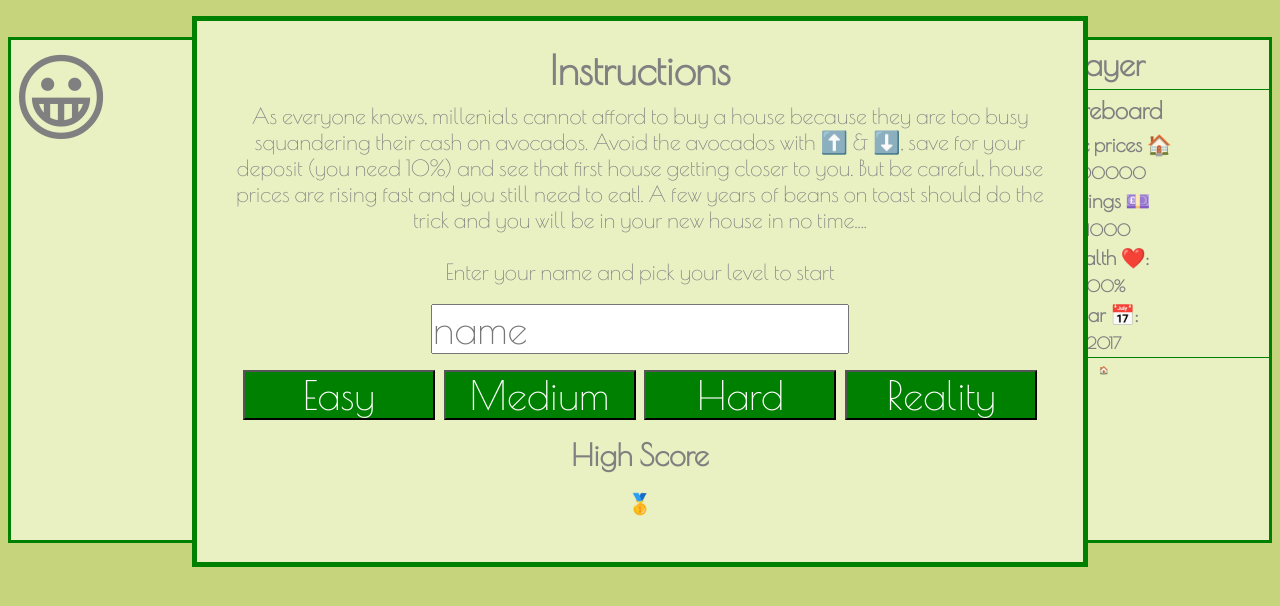
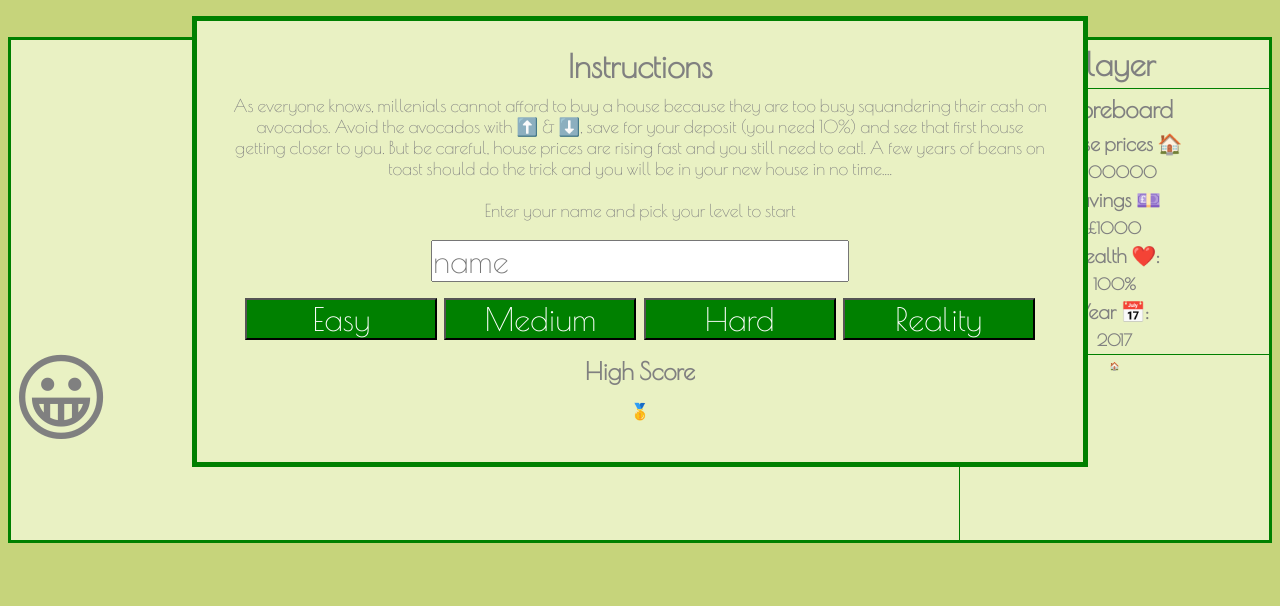
Before and after one commit to mjwim/wdi-first-project, a PHP site: page / in a window 1280 px wide. Shown: the part 104-710 px from the top of the page. Run offline with PHP 8.4, Linux system fonts and the light colour scheme; some libraries are stand-ins or nearby versions.

Commit message:
css responsiveness 99% working

```diff
--- a/css/style.css
+++ b/css/style.css
@@ -56,10 +56,6 @@ footer {
   font-size: 50%;
 }
 
-/*aside {
-  width: 200px;
-}*/
-
 button {
   background: green;
   font-size: 100%;
@@ -78,27 +74,18 @@ input {
   margin: 1% 0 2% 0;
 }
 
-.gameArea {
-  background-color: grey;
-  display: block;
-  width: 800px;
-  /*height: 500px;*/
-  position: relative;
-  border-color: green;
-}
-
 .playerArea {
   background-color: #e9f1c3;
   display: block;
-  width: 100px;
+  min-width: 100px;
   height: 500px;
   position: relative;
-  float: left;
 }
 
 .player {
   background-color: inherit;
   display: block;
+  top: 300px;
   width: 100px;
   height: 100px;
   position: absolute;
@@ -107,11 +94,9 @@ input {
 .foodArea {
   background-color: #e9f1c3;
   display: block;
-  width: 910px;
+  width: 100%;
   height: 500px;
-  position: absolute;
-  margin-left: 100px;
-  float: right;
+  position: relative;
 }
 .food {
   background-color: white;
@@ -136,16 +121,12 @@ input {
 }
 
 .left {
-  float: left;
-  border: solid 3px green;
-  flex-grow: 6;
+  flex-grow: 5;
+  display: flex;
+  border-right: solid 1px green;
 }
 
 .right {
-  float: right;
-  border: solid 3px green;
-  width: 25%;
-  background-color: #e9f1c3;
   flex-grow: 1;
 }
 
@@ -153,9 +134,6 @@ input {
   border-bottom: solid 1px green;
 }
 
-.houseBuilder {
-
-}
 
 .scores {
   border-bottom: solid 1px green;
@@ -171,10 +149,6 @@ input {
   height: 120px;
 }
 
-.copyright{
-  float: right;
-}
-
 .instructions {
   position: absolute;
   margin: 0 auto;
@@ -185,7 +159,7 @@ input {
   background-color: #e9f1c3;
   color: grey;
   text-align: center;
-  font-size: 250%;
+  font-size: 200%;
   font-weight: bold;
   padding: 2%;
 }
@@ -280,47 +254,25 @@ p.youLoseMessage {
 
 .flex {
   display: flex;
-}
-
-@media screen and (max-width: 1200px) {
-
-  .gameArea {
-    /*width: 900px;*/
-  }
-
-  .foodArea {
-    width: 700px;
-  }
-
-  .right {
-    /*width: 200px;*/
-  }
+  background-color: #e9f1c3;
+  border: solid 3px green;
 }
 
 
-@media screen and (max-width: 1000px) {
+@media screen and (orientation: portrait) {
 
-  /*.gameArea {
-    width: 600px;
-  }*/
-  .foodArea {
-    width: 500px;
-  }
-
-  h1 {
+  .wrapper {
     display: none;
   }
 
+  .message {
+    display: inline;
+  }
+}
+@media screen and (max-width: 1000px) and (orientation: landscape) {
 
-}
-
-@media screen and (max-width: 800px) {
-
-  .gameArea {
-    width: 500px;
-  }
-  .foodArea {
-    width: 400px;
+  main {
+    max-width: 800px;
   }
 
   h1 {
@@ -331,23 +283,3 @@ p.youLoseMessage {
     top: 0;
   }
 }
-
-@media screen and (orientation: portrait) {
-  .wrapper {
-    display: none;
-  }
-  .message {
-    display: block;
-  }
-}
-
-@media screen and (max-width: 800px) and (orientation: landscape) {
-
-  h1 {
-    display: none;
-  }
-
-  .instructions {
-    top: 0;
-  }
-}
--- a/index.html
+++ b/index.html
@@ -16,13 +16,11 @@
     <main>
       <div class="flex">
         <section class="left">
-        <div class="gameArea">
           <div class="playerArea">
             <div class="player"><span class="faces">😀</span>
             </div>
           </div>
           <div class="foodArea">
-          </div>
           </div>
         </section>
         <aside class="right">
--- a/js/script.js
+++ b/js/script.js
@@ -325,10 +325,10 @@ $(() => {
   function loseHealth(health) {
     if (health <= 0 || year === 2100) {
       gameOver = true;
-      $foodArea.empty();
       musicOff();
       musicOn('./audio/gameOver.mp3');
       $('.youLose').css('display', 'inline');
+      $foodArea.empty();
     }
   }
 
@@ -337,11 +337,11 @@ $(() => {
     const year = $year.text();
     if (savings >= 0.1*housePrices) {
       gameOver = true;
-      $foodArea.empty();
       musicOff();
       musicOn('./audio/win.mp3');
       updateHighScores(year);
       $('.youWin').css('display', 'inline');
+      $foodArea.empty();
     }
   }
 
```
Also changed, not shown: readMe.md. Lines whose indentation alone changed are shown as unchanged.
